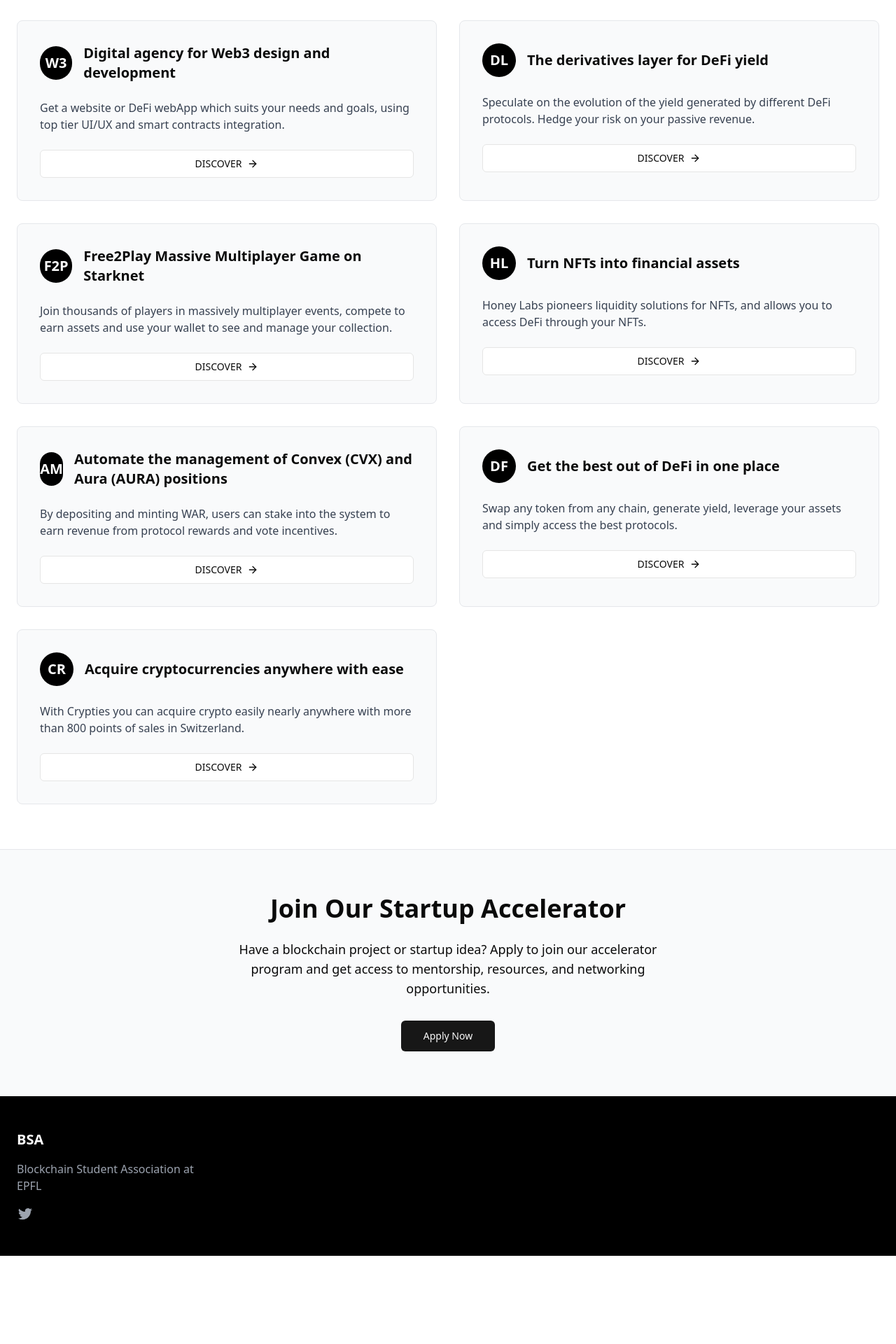
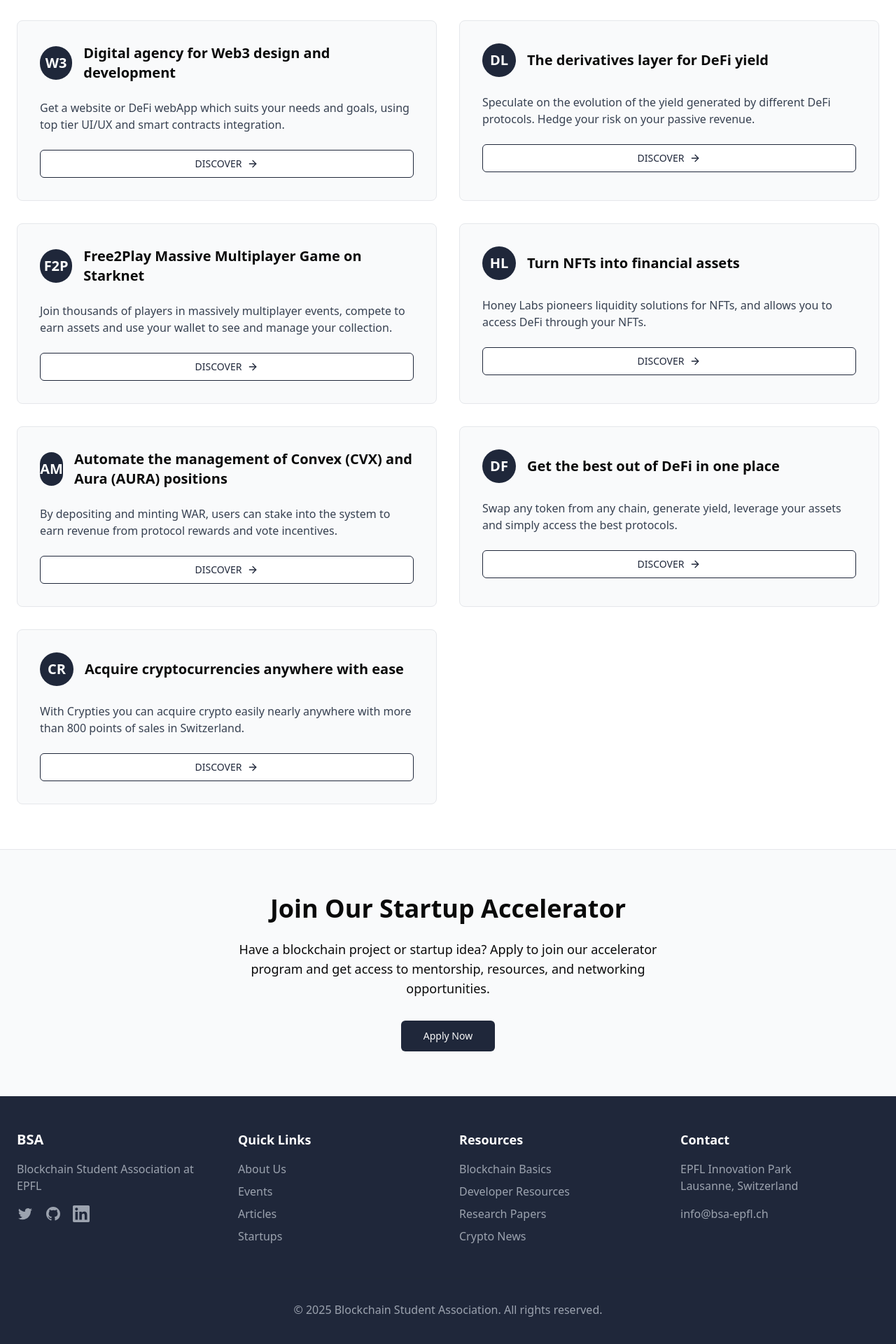
Before and after one commit to ricardo-perello/bsa-website, a Next.js app: page /startups in a window 1280 px wide. Shown: the part 420-2340 px from the top of the page at 70% size. Before the commit the page ends 2214 px from the top, so only its background shows below. Built offline with nearby package versions, Linux system fonts and the light colour scheme.

Commit message:
second iteration

```diff
--- a/app/startups/page.tsx
+++ b/app/startups/page.tsx
@@ -6,7 +6,7 @@ export default function StartupsPage() {
   return (
     <main className="flex flex-col min-h-screen">
       {/* Hero Section */}
-      <section className="bg-black text-white py-16 md:py-24">
+      <section className="bg-[#1f273a] text-white py-16 md:py-24">
         <div className="container mx-auto px-4 md:px-6 text-center">
           <h1 className="text-3xl md:text-5xl font-bold mb-6">Startups Accelerator</h1>
           <p className="text-lg md:text-xl max-w-3xl mx-auto">
@@ -24,7 +24,7 @@ export default function StartupsPage() {
             <div className="bg-gray-50 rounded-lg p-8 border border-gray-200">
               <div className="flex items-center mb-6">
                 {/* Placeholder for logo */}
-                <div className="bg-black text-white w-12 h-12 rounded-full flex items-center justify-center text-xl font-bold mr-4">
+                <div className="bg-[#1f273a] text-white w-12 h-12 rounded-full flex items-center justify-center text-xl font-bold mr-4">
                   W3
                 </div>
                 <h3 className="text-xl font-bold">Digital agency for Web3 design and development</h3>
@@ -33,7 +33,11 @@ export default function StartupsPage() {
                 Get a website or DeFi webApp which suits your needs and goals, using top tier UI/UX and smart contracts
                 integration.
               </p>
-              <Button asChild variant="outline" className="flex items-center gap-2">
+              <Button
+                asChild
+                variant="outline"
+                className="flex items-center gap-2 border-[#1f273a] text-[#1f273a] hover:bg-[#1f273a] hover:text-white"
+              >
                 <Link href="#">
                   DISCOVER <ArrowRight size={16} />
                 </Link>
@@ -44,7 +48,7 @@ export default function StartupsPage() {
             <div className="bg-gray-50 rounded-lg p-8 border border-gray-200">
               <div className="flex items-center mb-6">
                 {/* Placeholder for logo */}
-                <div className="bg-black text-white w-12 h-12 rounded-full flex items-center justify-center text-xl font-bold mr-4">
+                <div className="bg-[#1f273a] text-white w-12 h-12 rounded-full flex items-center justify-center text-xl font-bold mr-4">
                   DL
                 </div>
                 <h3 className="text-xl font-bold">The derivatives layer for DeFi yield</h3>
@@ -53,7 +57,11 @@ export default function StartupsPage() {
                 Speculate on the evolution of the yield generated by different DeFi protocols. Hedge your risk on your
                 passive revenue.
               </p>
-              <Button asChild variant="outline" className="flex items-center gap-2">
+              <Button
+                asChild
+                variant="outline"
+                className="flex items-center gap-2 border-[#1f273a] text-[#1f273a] hover:bg-[#1f273a] hover:text-white"
+              >
                 <Link href="#">
                   DISCOVER <ArrowRight size={16} />
                 </Link>
@@ -64,7 +72,7 @@ export default function StartupsPage() {
             <div className="bg-gray-50 rounded-lg p-8 border border-gray-200">
               <div className="flex items-center mb-6">
                 {/* Placeholder for logo */}
-                <div className="bg-black text-white w-12 h-12 rounded-full flex items-center justify-center text-xl font-bold mr-4">
+                <div className="bg-[#1f273a] text-white w-12 h-12 rounded-full flex items-center justify-center text-xl font-bold mr-4">
                   F2P
                 </div>
                 <h3 className="text-xl font-bold">Free2Play Massive Multiplayer Game on Starknet</h3>
@@ -73,7 +81,11 @@ export default function StartupsPage() {
                 Join thousands of players in massively multiplayer events, compete to earn assets and use your wallet to
                 see and manage your collection.
               </p>
-              <Button asChild variant="outline" className="flex items-center gap-2">
+              <Button
+                asChild
+                variant="outline"
+                className="flex items-center gap-2 border-[#1f273a] text-[#1f273a] hover:bg-[#1f273a] hover:text-white"
+              >
                 <Link href="#">
                   DISCOVER <ArrowRight size={16} />
                 </Link>
@@ -84,7 +96,7 @@ export default function StartupsPage() {
             <div className="bg-gray-50 rounded-lg p-8 border border-gray-200">
               <div className="flex items-center mb-6">
                 {/* Placeholder for logo */}
-                <div className="bg-black text-white w-12 h-12 rounded-full flex items-center justify-center text-xl font-bold mr-4">
+                <div className="bg-[#1f273a] text-white w-12 h-12 rounded-full flex items-center justify-center text-xl font-bold mr-4">
                   HL
                 </div>
                 <h3 className="text-xl font-bold">Turn NFTs into financial assets</h3>
@@ -92,7 +104,11 @@ export default function StartupsPage() {
               <p className="text-gray-700 mb-6">
                 Honey Labs pioneers liquidity solutions for NFTs, and allows you to access DeFi through your NFTs.
               </p>
-              <Button asChild variant="outline" className="flex items-center gap-2">
+              <Button
+                asChild
+                variant="outline"
+                className="flex items-center gap-2 border-[#1f273a] text-[#1f273a] hover:bg-[#1f273a] hover:text-white"
+              >
                 <Link href="#">
                   DISCOVER <ArrowRight size={16} />
                 </Link>
@@ -103,7 +119,7 @@ export default function StartupsPage() {
             <div className="bg-gray-50 rounded-lg p-8 border border-gray-200">
               <div className="flex items-center mb-6">
                 {/* Placeholder for logo */}
-                <div className="bg-black text-white w-12 h-12 rounded-full flex items-center justify-center text-xl font-bold mr-4">
+                <div className="bg-[#1f273a] text-white w-12 h-12 rounded-full flex items-center justify-center text-xl font-bold mr-4">
                   AM
                 </div>
                 <h3 className="text-xl font-bold">Automate the management of Convex (CVX) and Aura (AURA) positions</h3>
@@ -112,7 +128,11 @@ export default function StartupsPage() {
                 By depositing and minting WAR, users can stake into the system to earn revenue from protocol rewards and
                 vote incentives.
               </p>
-              <Button asChild variant="outline" className="flex items-center gap-2">
+              <Button
+                asChild
+                variant="outline"
+                className="flex items-center gap-2 border-[#1f273a] text-[#1f273a] hover:bg-[#1f273a] hover:text-white"
+              >
                 <Link href="#">
                   DISCOVER <ArrowRight size={16} />
                 </Link>
@@ -123,7 +143,7 @@ export default function StartupsPage() {
             <div className="bg-gray-50 rounded-lg p-8 border border-gray-200">
               <div className="flex items-center mb-6">
                 {/* Placeholder for logo */}
-                <div className="bg-black text-white w-12 h-12 rounded-full flex items-center justify-center text-xl font-bold mr-4">
+                <div className="bg-[#1f273a] text-white w-12 h-12 rounded-full flex items-center justify-center text-xl font-bold mr-4">
                   DF
                 </div>
                 <h3 className="text-xl font-bold">Get the best out of DeFi in one place</h3>
@@ -132,7 +152,11 @@ export default function StartupsPage() {
                 Swap any token from any chain, generate yield, leverage your assets and simply access the best
                 protocols.
               </p>
-              <Button asChild variant="outline" className="flex items-center gap-2">
+              <Button
+                asChild
+                variant="outline"
+                className="flex items-center gap-2 border-[#1f273a] text-[#1f273a] hover:bg-[#1f273a] hover:text-white"
+              >
                 <Link href="#">
                   DISCOVER <ArrowRight size={16} />
                 </Link>
@@ -143,7 +167,7 @@ export default function StartupsPage() {
             <div className="bg-gray-50 rounded-lg p-8 border border-gray-200">
               <div className="flex items-center mb-6">
                 {/* Placeholder for logo */}
-                <div className="bg-black text-white w-12 h-12 rounded-full flex items-center justify-center text-xl font-bold mr-4">
+                <div className="bg-[#1f273a] text-white w-12 h-12 rounded-full flex items-center justify-center text-xl font-bold mr-4">
                   CR
                 </div>
                 <h3 className="text-xl font-bold">Acquire cryptocurrencies anywhere with ease</h3>
@@ -152,7 +176,11 @@ export default function StartupsPage() {
                 With Crypties you can acquire crypto easily nearly anywhere with more than 800 points of sales in
                 Switzerland.
               </p>
-              <Button asChild variant="outline" className="flex items-center gap-2">
+              <Button
+                asChild
+                variant="outline"
+                className="flex items-center gap-2 border-[#1f273a] text-[#1f273a] hover:bg-[#1f273a] hover:text-white"
+              >
                 <Link href="#">
                   DISCOVER <ArrowRight size={16} />
                 </Link>
@@ -170,7 +198,7 @@ export default function StartupsPage() {
             Have a blockchain project or startup idea? Apply to join our accelerator program and get access to
             mentorship, resources, and networking opportunities.
           </p>
-          <Button asChild size="lg">
+          <Button asChild size="lg" className="bg-[#1f273a] hover:bg-[#2a3349]">
             <Link href="/contact">Apply Now</Link>
           </Button>
         </div>
--- a/components/footer.tsx
+++ b/components/footer.tsx
@@ -1,26 +1,120 @@
-import React from "react";
+import Link from "next/link"
 
 export default function Footer() {
   return (
-    <footer className="bg-black text-white py-12">
+    <footer className="bg-[#1f273a] text-white py-12">
       <div className="container mx-auto px-4 md:px-6">
         <div className="grid grid-cols-1 md:grid-cols-4 gap-8">
           <div>
             <h3 className="text-xl font-bold mb-4">BSA</h3>
-            <p className="text-gray-400 mb-4">
-              Blockchain Student Association at EPFL
-            </p>
+            <p className="text-gray-400 mb-4">Blockchain Student Association at EPFL</p>
             <div className="flex space-x-4">
-              <a href="https://twitter.com" target="_blank" rel="noopener noreferrer" className="text-gray-400 hover:text-white">
+              <a
+                href="https://twitter.com"
+                target="_blank"
+                rel="noopener noreferrer"
+                className="text-gray-400 hover:text-white"
+              >
                 <span className="sr-only">Twitter</span>
                 <svg className="h-6 w-6" fill="currentColor" viewBox="0 0 24 24" aria-hidden="true">
                   <path d="M8.29 20.251c7.547 0 11.675-6.253 11.675-11.675 0-.178 0-.355-.012-.53A8.348 8.348 0 0022 5.92a8.19 8.19 0 01-2.357.646 4.118 4.118 0 001.804-2.27 8.224 8.224 0 01-2.605.996 4.107 4.107 0 00-6.993 3.743 11.65 11.65 0 01-8.457-4.287 4.106 4.106 0 001.27 5.477A4.072 4.072 0 012.8 9.713v.052a4.105 4.105 0 003.292 4.022 4.095 4.095 0 01-1.853.07 4.108 4.108 0 003.834 2.85A8.233 8.233 0 012 18.407a11.616 11.616 0 006.29 1.84" />
                 </svg>
               </a>
+              <a
+                href="https://github.com"
+                target="_blank"
+                rel="noopener noreferrer"
+                className="text-gray-400 hover:text-white"
+              >
+                <span className="sr-only">GitHub</span>
+                <svg className="h-6 w-6" fill="currentColor" viewBox="0 0 24 24" aria-hidden="true">
+                  <path
+                    fillRule="evenodd"
+                    d="M12 2C6.477 2 2 6.484 2 12.017c0 4.425 2.865 8.18 6.839 9.504.5.092.682-.217.682-.483 0-.237-.008-.868-.013-1.703-2.782.605-3.369-1.343-3.369-1.343-.454-1.158-1.11-1.466-1.11-1.466-.908-.62.069-.608.069-.608 1.003.07 1.531 1.032 1.531 1.032.892 1.53 2.341 1.088 2.91.832.092-.647.35-1.088.636-1.338-2.22-.253-4.555-1.113-4.555-4.951 0-1.093.39-1.988 1.029-2.688-.103-.253-.446-1.272.098-2.65 0 0 .84-.27 2.75 1.026A9.564 9.564 0 0112 6.844c.85.004 1.705.115 2.504.337 1.909-1.296 2.747-1.027 2.747-1.027.546 1.379.202 2.398.1 2.651.64.7 1.028 1.595 1.028 2.688 0 3.848-2.339 4.695-4.566 4.943.359.309.678.92.678 1.855 0 1.338-.012 2.419-.012 2.747 0 .268.18.58.688.482A10.019 10.019 0 0022 12.017C22 6.484 17.522 2 12 2z"
+                    clipRule="evenodd"
+                  />
+                </svg>
+              </a>
+              <a
+                href="https://linkedin.com"
+                target="_blank"
+                rel="noopener noreferrer"
+                className="text-gray-400 hover:text-white"
+              >
+                <span className="sr-only">LinkedIn</span>
+                <svg className="h-6 w-6" fill="currentColor" viewBox="0 0 24 24" aria-hidden="true">
+                  <path d="M20.447 20.452h-3.554v-5.569c0-1.328-.027-3.037-1.852-3.037-1.853 0-2.136 1.445-2.136 2.939v5.667H9.351V9h3.414v1.561h.046c.477-.9 1.637-1.85 3.37-1.85 3.601 0 4.267 2.37 4.267 5.455v6.286zM5.337 7.433c-1.144 0-2.063-.926-2.063-2.065 0-1.138.92-2.063 2.063-2.063 1.14 0 2.064.925 2.064 2.063 0 1.139-.925 2.065-2.064 2.065zm1.782 13.019H3.555V9h3.564v11.452zM22.225 0H1.771C.792 0 0 .774 0 1.729v20.542C0 23.227.792 24 1.771 24h20.451C23.2 24 24 23.227 24 22.271V1.729C24 .774 23.2 0 22.222 0h.003z" />
+                </svg>
+              </a>
             </div>
           </div>
+          <div>
+            <h3 className="text-lg font-semibold mb-4">Quick Links</h3>
+            <ul className="space-y-2">
+              <li>
+                <Link href="/about" className="text-gray-400 hover:text-white transition-colors">
+                  About Us
+                </Link>
+              </li>
+              <li>
+                <Link href="/events" className="text-gray-400 hover:text-white transition-colors">
+                  Events
+                </Link>
+              </li>
+              <li>
+                <Link href="/articles" className="text-gray-400 hover:text-white transition-colors">
+                  Articles
+                </Link>
+              </li>
+              <li>
+                <Link href="/startups" className="text-gray-400 hover:text-white transition-colors">
+                  Startups
+                </Link>
+              </li>
+            </ul>
+          </div>
+          <div>
+            <h3 className="text-lg font-semibold mb-4">Resources</h3>
+            <ul className="space-y-2">
+              <li>
+                <Link href="#" className="text-gray-400 hover:text-white transition-colors">
+                  Blockchain Basics
+                </Link>
+              </li>
+              <li>
+                <Link href="#" className="text-gray-400 hover:text-white transition-colors">
+                  Developer Resources
+                </Link>
+              </li>
+              <li>
+                <Link href="#" className="text-gray-400 hover:text-white transition-colors">
+                  Research Papers
+                </Link>
+              </li>
+              <li>
+                <Link href="#" className="text-gray-400 hover:text-white transition-colors">
+                  Crypto News
+                </Link>
+              </li>
+            </ul>
+          </div>
+          <div>
+            <h3 className="text-lg font-semibold mb-4">Contact</h3>
+            <address className="not-italic text-gray-400">
+              <p>EPFL Innovation Park</p>
+              <p>Lausanne, Switzerland</p>
+              <p className="mt-4">
+                <a href="mailto:info@bsa-epfl.ch" className="hover:text-white transition-colors">
+                  info@bsa-epfl.ch
+                </a>
+              </p>
+            </address>
+          </div>
+        </div>
+        <div className="border-t border-gray-800 mt-12 pt-8 text-center text-gray-400">
+          <p>© {new Date().getFullYear()} Blockchain Student Association. All rights reserved.</p>
         </div>
       </div>
     </footer>
-  );
+  )
 }
--- a/package.json
+++ b/package.json
@@ -30,7 +30,7 @@
     "@radix-ui/react-select": "^2.1.4",
     "@radix-ui/react-separator": "^1.1.1",
     "@radix-ui/react-slider": "^1.2.2",
-    "@radix-ui/react-slot": "^1.1.1",
+    "@radix-ui/react-slot": "^1.1.2",
     "@radix-ui/react-switch": "^1.1.2",
     "@radix-ui/react-tabs": "^1.1.2",
     "@radix-ui/react-toast": "^1.2.4",
```
Also changed, not shown: app/layout.tsx (+3 -13 lines), app/page.tsx (+37 -20 lines), components/navbar.tsx (+16 -16 lines), 1 other file (tests, documents, lock files or other folders).
